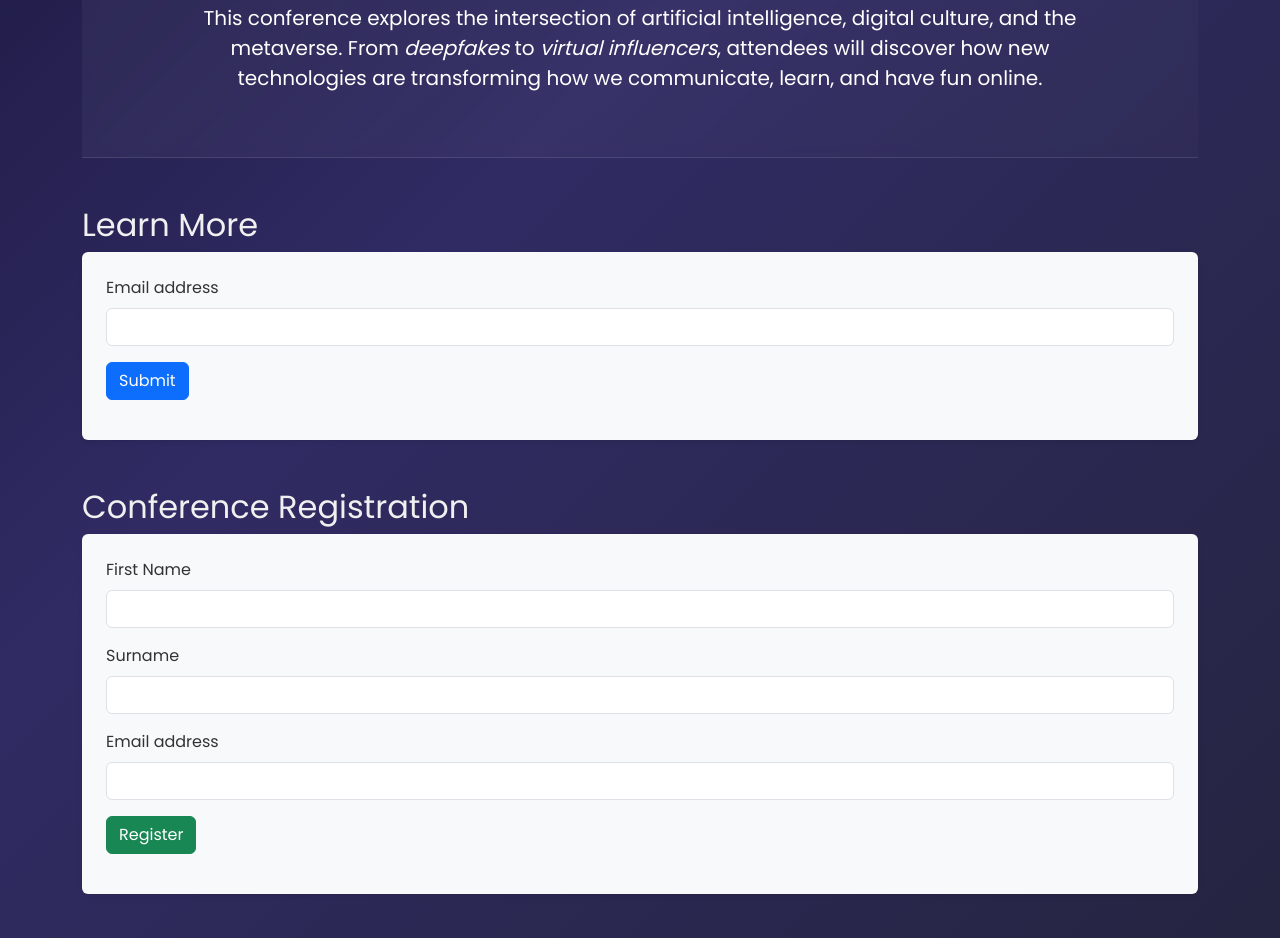
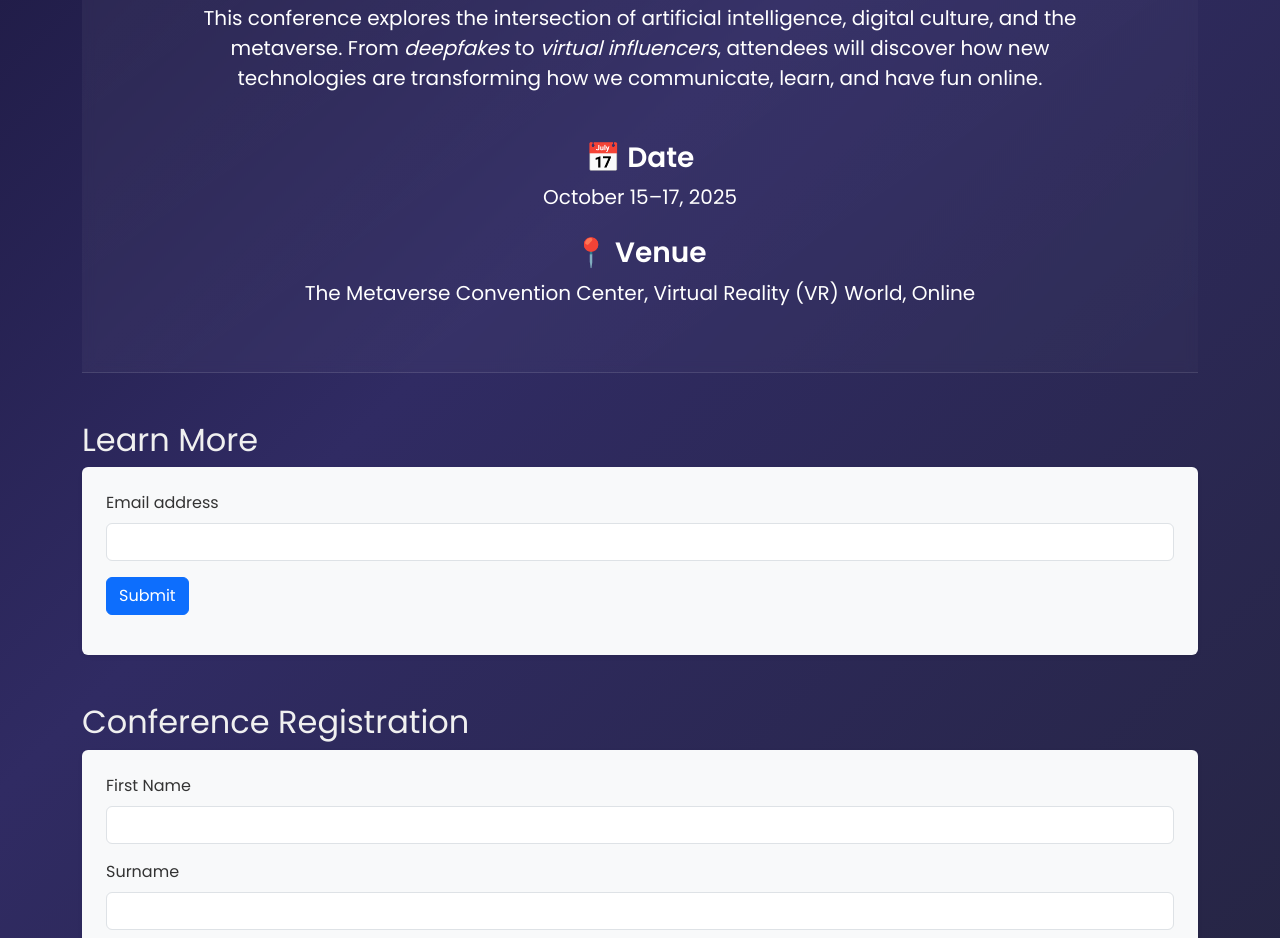
Before and after one commit to tharuprabha97/landingpage, a plain HTML site: page index.html in a window 1280 px wide. Shown: the part 976-1914 px from the top of the page. Drawn offline with nearby package versions, Linux system fonts and the light colour scheme.

Commit message:
Added two new subsections under the about section

```diff
--- a/index.html
+++ b/index.html
@@ -59,6 +59,7 @@
 
 <main class="container py-5">
   <!-- About Section - Enhanced -->
+  <!-- About Section - Enhanced -->
   <section class="about-highlight text-center py-5 mb-5">
     <div class="container">
       <h2 class="display-5 fw-bold mb-4">Why Pixels & Predictions 2025?</h2>
@@ -67,8 +68,21 @@
         From <em>deepfakes</em> to <em>virtual influencers</em>, attendees will discover how new technologies are transforming how we
         <strong>communicate, learn, and have fun online</strong>.
       </p>
+
+      <!-- Date Subsection -->
+      <div class="mt-5">
+        <h3 class="fw-semibold">📅 Date</h3>
+        <p class="fs-5">October 15–17, 2025</p>
+      </div>
+
+      <!-- Venue Subsection -->
+      <div class="mt-4">
+        <h3 class="fw-semibold">📍 Venue</h3>
+        <p class="fs-5">The Metaverse Convention Center, Virtual Reality (VR) World, Online</p>
+      </div>
     </div>
   </section>
+
 
   <!-- Learn More Form -->
   <section class="mb-5 animate__animated animate__fadeInLeft">
```
